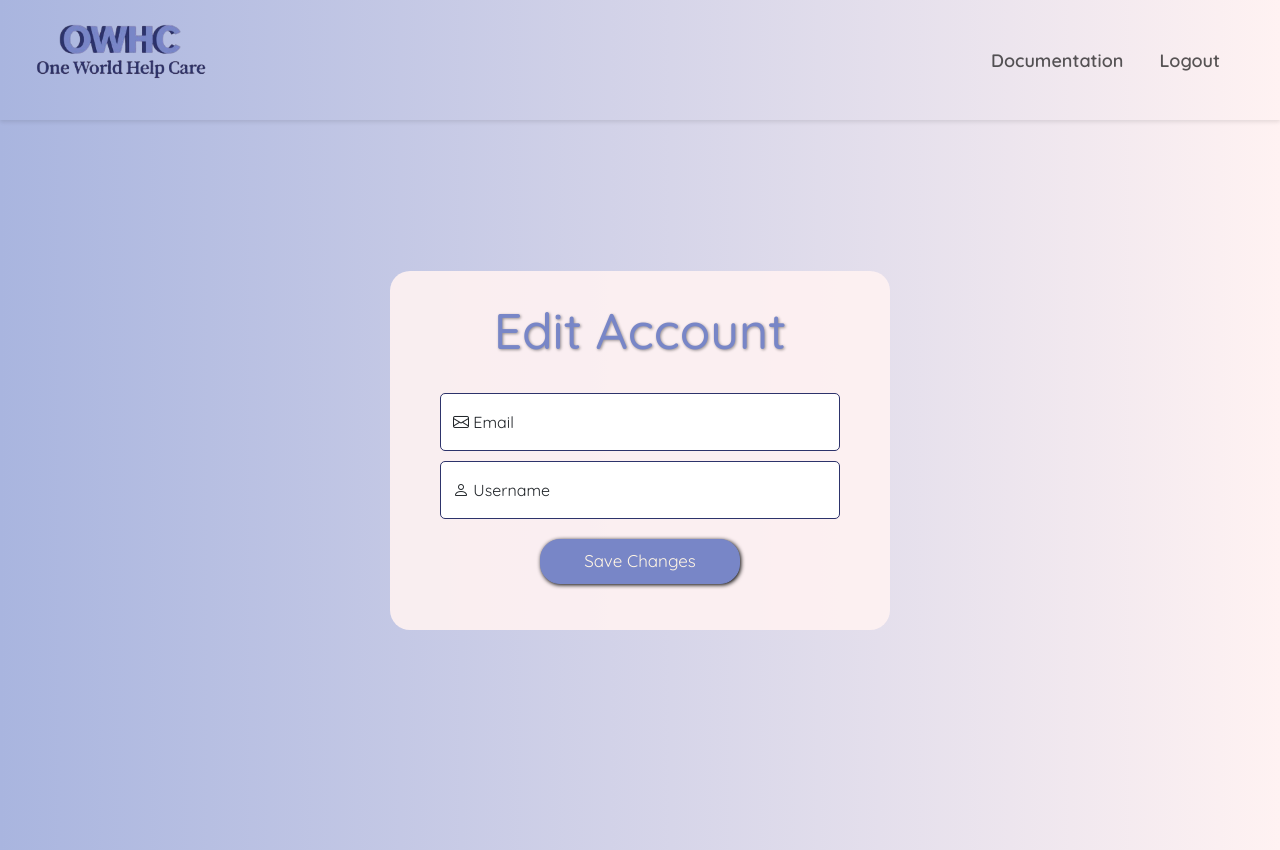
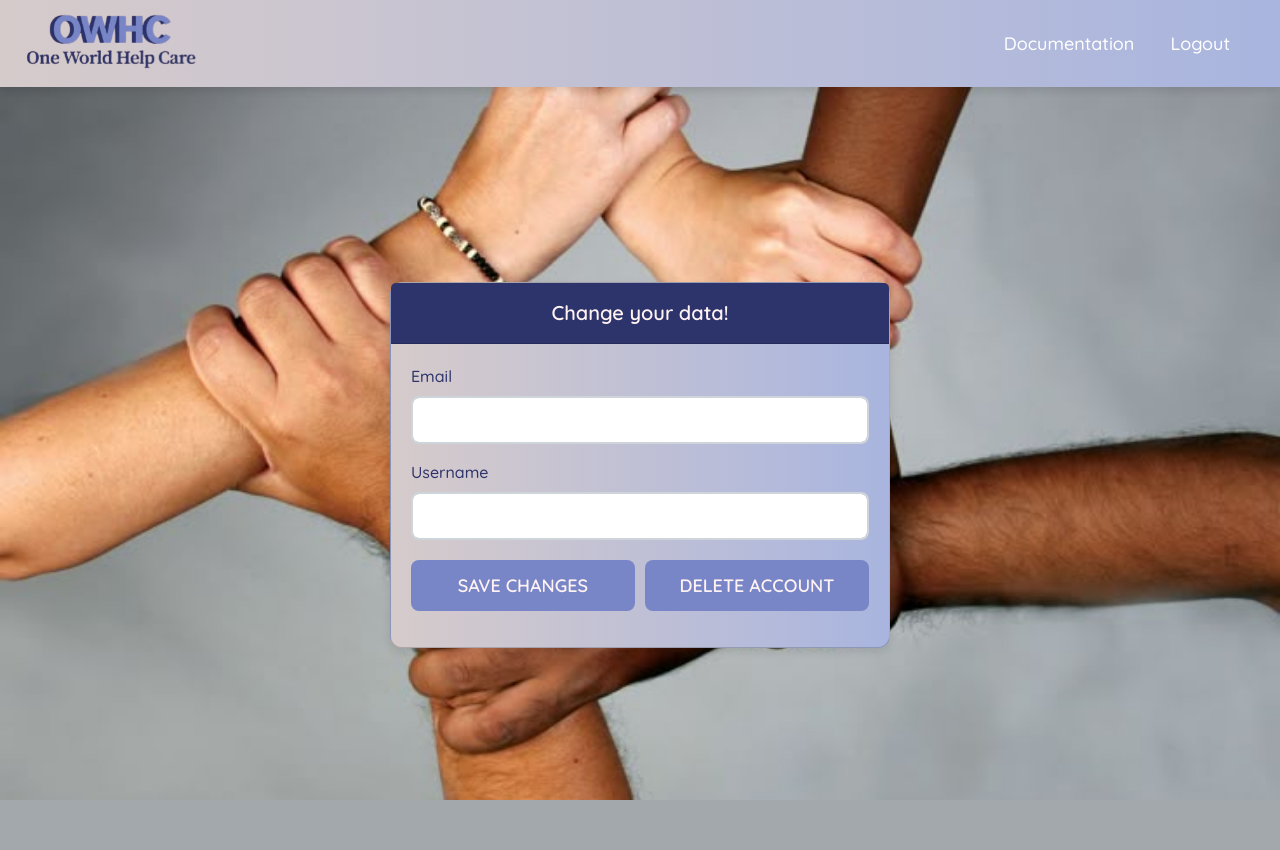
Before and after one commit to GraciaRosalinaHindirwan/PJ_PWD, a PHP site: page /edit.php in a window 1280 px wide. After the commit the page ends 800 px from the top, so only its background shows below. Run offline with PHP 8.4, Linux system fonts and the light colour scheme; the visitor is signed in with stand-in values (Sample User, id 1); data that the repository does not hold is empty.

Commit message:
update css edit

```diff
--- a/dokumentasi.php
+++ b/dokumentasi.php
@@ -1,5 +1,4 @@
 <?php
-session_start();
 include_once("koneksi.php");
 require_once("route.php");
 require_once("auth.php");
--- a/edit.css
+++ b/edit.css
@@ -1,73 +1,90 @@
-.container{
-    display: flex;
-    justify-content: space-between;
-    align-items: center;
-    min-height: 100vh;
-    padding: 40px 60px;
-    gap: 80px;
-    width: 100vw;
+.card {
+    background: linear-gradient(to right,rgb(214, 203, 203), #A9B5DF) !important;
+    border-radius: 12px;
+    box-shadow: 0 4px 8px rgba(0, 0, 0, 0.1);
+    margin-top: 20px;
+    transition: transform 0.3s ease-in-out, box-shadow 0.3s ease-in-out;
+    width: 100%;
+    max-width: 500px;
 }
 
-.edit{
-    padding: 30px;
-    background-color: #fff2f2e6;
-    border-radius: 20px;
-    width: 500px;
-    margin: auto;
-    display: flex;
-    flex-direction: column;
-    align-items: center;
+.card:hover {
+    transform: translateY(-5px);
+    box-shadow: 0 6px 12px rgba(0, 0, 0, 0.2);
 }
 
-.edit h1{
+.card-header {
+    background-color: #2D336B;
+    color: #fff2f2;
+    border-radius: 8px 8px 0 0;
+    padding: 15px;
     text-align: center;
-    font-size: 50px;
-    text-shadow: 1px 1px 3px rgba(0, 0, 0, 0.4);
+    font-size: 20px;
+    font-weight: 600;
 }
 
-.edit input[type="text"], input[type="password"], input[type="email"]{
-    padding: 10px;
-    border: 1px solid #2d336b;
-    border-radius: 5px;
-    margin-bottom: 10px;
-    width: 100%;
-    height: 30px;
-    box-sizing: border-box;
+.card-body {
+    padding: 20px;
 }
 
-.form-floating input{
-    display: flex;
-    width: 50vh;
-    height: fit-content;
+.card-title {
+    color: #2c3e50;
+    font-size: 24px;
+    font-weight: 700;
+    margin-bottom: 20px;
+    text-align: center;
 }
 
-#CTA{
-    margin-top: 20px;
-    background-color: #7886c7;
-    color: #FFF5E4;
-    border-color: #7886c7;
-    display: flex;
-    justify-content: center;
-    align-items: center;
-    border-radius: 20px;
-    font-size: 17px;
-    width: 200px;
-    height: 45px;
-    box-shadow: 1px 1px 4px #000000;
-    margin: 20px auto 0 auto;
+.card-text {
+    font-size: 16px;
+    line-height: 1.6;
+    margin-bottom: 20px;
+    text-align: center;
+    color: #555;
 }
 
-#CTA:hover{
-    background-color: #2d336b;
-    border-color: #2d336b;
-    color: #D6CFB4;
+.form-label {
+    font-weight: 500;
+    color: #2D336B;
 }
 
-.header{
-    display: flex;
-    justify-content: space-between;
+.form-control {
+    border-radius: 8px;
+    border: 2px solid #ced4da;
+    padding: 10px;
+    font-size: 16px;
+    transition: border-color 0.3s ease;
+    width: 100%;
 }
-.header img{
-    width: auto;
-    height: 100px;
+
+.form-control:focus {
+    border-color: #2D336B;
+    box-shadow: 0 0 0 3px rgba(0, 123, 255, 0.1);
 }
+
+.form-text {
+    font-size: 14px;
+    color: #6c757d;
+    margin-top: 5px;
+}
+.btn-primary {
+    background-color: #7886c7;
+    color: #fff2f2;
+    border-radius: 8px;
+    padding: 12px 25px;
+    font-size: 18px;
+    font-weight: 600;
+    border: none;
+    transition: background-color 0.3s ease, transform 0.2s ease;
+    width: 100%;
+}
+
+.btn-primary:hover {
+    background-color: #2D336B;
+    transform: translateY(-2px);
+}
+
+.btn-primary:active {
+    background-color:#2D336B;
+    transform: translateY(0);
+}
--- a/edit.php
+++ b/edit.php
@@ -45,22 +45,157 @@ try {
   </head>
 
   <style>
-    body{
-    background: linear-gradient(to left, #FFF2F2, #A9B5DF);
-    background-position: top center;
-    background-repeat: no-repeat;
+    body {
+    font-family: 'Quicksand', sans-serif;
+    background-color: #f8f9fa;
+    color: #343a40;
+    display: flex;
+    justify-content: center;
+    align-items: center;
+    min-height: 100vh;
+    margin: 0;
+    background-image: url(img/edit.jpg);
     background-size: cover;
-    overflow: hidden;
+    background-position: center;
+  }
+  #logo{
+width: 200px;
+height: auto;
+margin-bottom: 5px;
+padding-bottom: 5px;
+}
+.logo-container{
+margin-top: -29px;
+text-align: left;
+border-radius: 5px;
+height: 100px;
+position: sticky;
+}
+.container{
+    margin-top: -50px;
+}
+    .nav-link {
+    color: white !important;
+    position: relative;
+    font-weight: 500;
+    transition: all 0.3s ease-in-out;
+}
 
-    font-family: "Quicksand";
+.nav-link::after {
+    content: '';
+    position: absolute;
+    width: 0%;
+    height: 2px;
+    bottom: 0;
+    left: 0;
+    background-color: #fff2f2;
+    transition: 0.3s ease;
+}
+
+.nav-link:hover::after {
+    width: 100%;
+}
+    .navbar {
+    background: linear-gradient(to right,rgb(214, 203, 203), #A9B5DF) !important;
+    box-shadow: 0 4px 8px rgba(0, 0, 0, 0.1);
+    margin-bottom: 60px;
+    height: auto;
     }
-    .navbar-nav .nav-link:hover {
-    color: #a6b1e1 !important;}
-    .navbar {
-    box-shadow: 0 2px 4px rgba(0, 0, 0, 0.1);
+    .card {
+    background: linear-gradient(to right,rgb(214, 203, 203), #A9B5DF) !important;
+    border-radius: 12px;
+    box-shadow: 0 4px 8px rgba(0, 0, 0, 0.1);
+    margin-top: 20px;
+    transition: transform 0.3s ease-in-out, box-shadow 0.3s ease-in-out;
+    width: 100%;
+    max-width: 500px;
+}
+
+.card:hover {
+    transform: translateY(-5px);
+    box-shadow: 0 6px 12px rgba(0, 0, 0, 0.2);
+}
+
+.card-header {
+    background-color: #2D336B;
+    color: #fff2f2;
+    border-radius: 8px 8px 0 0;
+    padding: 15px;
+    text-align: center;
+    font-size: 20px;
+    font-weight: 600;
+}
+
+.card-body {
+    padding: 20px;
+}
+
+.card-title {
+    color: #2c3e50;
+    font-size: 24px;
+    font-weight: 700;
+    margin-bottom: 20px;
+    text-align: center;
+}
+
+.card-text {
+    font-size: 16px;
+    line-height: 1.6;
+    margin-bottom: 20px;
+    text-align: center;
+    color: #555;
+}
+
+.form-label {
+    font-weight: 500;
+    color: #2D336B;
+}
+
+.form-control {
+    border-radius: 8px;
+    border: 2px solid #ced4da;
     padding: 10px;
-    height: 15%;
-    }
+    font-size: 16px;
+    transition: border-color 0.3s ease;
+    width: 100%;
+}
+
+.form-control:focus {
+    border-color: #2D336B;
+    box-shadow: 0 0 0 3px rgba(0, 123, 255, 0.1);
+}
+
+.form-text {
+    font-size: 14px;
+    color: #6c757d;
+    margin-top: 5px;
+}
+.btn-primary {
+    background-color: #7886c7;
+    color: #fff2f2;
+    border-radius: 8px;
+    padding: 12px 25px;
+    font-size: 18px;
+    font-weight: 600;
+    border: none;
+    transition: background-color 0.3s ease, transform 0.2s ease;
+    width: 100%;
+}
+
+.btn-primary:hover {
+    background-color: #2D336B;
+    transform: translateY(-2px);
+}
+
+.btn-primary:active {
+    background-color:#2D336B;
+    transform: translateY(0);
+}
+.button-group {
+    display: flex;
+    justify-content: space-between;
+    gap: 10px;
+    margin-top: 20px;}
   </style>
 
   <body>
@@ -85,24 +220,30 @@ try {
   </div>
 </nav>
 
-    <div class="container" style="margin-top: 50px;">
-    <div class="edit">
-    <h1 style="color: #7886c7;">Edit Account</h1> <br>
+<div class="card" style="margin-top: 130px; justify-content: center; ">
+    <div class="card-header">
+        Change your data!
+    </div>
+    <div class="card-body">
+      <form action="update.php" method="POST">
+        <input type="hidden" name="id" value="<?=$data['id']?>">
+          <div class="mb-3">
+              <label for="email" class="form-label">Email</label>
+              <input type="email" class="form-control" id="email"  name="email" required>
+          </div>
+          <div class="mb-3">
+              <label for="username" class="form-label">Username</label>
+              <input type="text" class="form-control" id="username"  name="username" required>
+          </div>
+          <div class="button-group">
+              <button type="submit" class="btn btn-primary"> SAVE CHANGES </button>
+              <button type="submit" class="btn btn-primary"> DELETE ACCOUNT </button>
+          </div>
 
-    <form action="update.php" method="post">
-    <input type="hidden" name="id" value="<?=$data['id']?>">
-        <div class="form-floating" style="margin-bottom: 10px;">
-            <input type="email" class="form-control" id="floatingemail" placeholder="name@example.com" name="email" required>
-            <label for="floatingemail" class="bi bi-envelope"> Email</label>
+        </form>
         </div>
-        <div class="form-floating">
-            <input type="text" class="form-control" id="floatingUsername" placeholder="Username" name="username" required>
-            <label for="floatingUsername" class="bi bi-person"> Username</label>
-        </div>
-        <div>
-            <button type="submit" class="btn btn-outline-primary" id="CTA" name="submit">Save Changes</button>
-        </div>
-    </form>
+    </div>
+
     </div>
   </div>
 
--- a/home.php
+++ b/home.php
@@ -1,5 +1,4 @@
 <?php
-session_start();
 include_once("koneksi.php");
 require_once("route.php");
 require_once("auth.php");
--- a/volunteer.php
+++ b/volunteer.php
@@ -69,7 +69,7 @@ if ($_SERVER["REQUEST_METHOD"] == "POST") {
     background: linear-gradient(to right,rgb(214, 203, 203), #A9B5DF) !important;
     box-shadow: 0 4px 8px rgba(0, 0, 0, 0.1);
     margin-bottom: 60px;
-}
+    }
 </style>
 <!DOCTYPE html>
 <html lang="en">
```
Also changed, not shown: img/edit.jpg (added).
